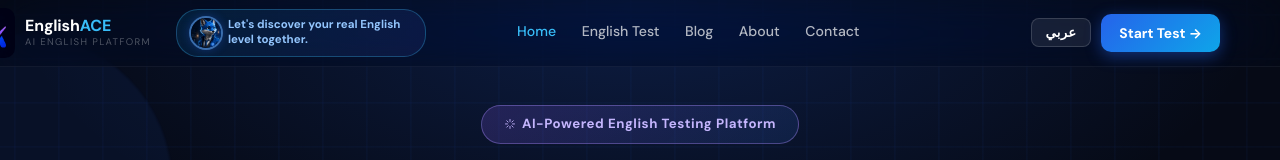
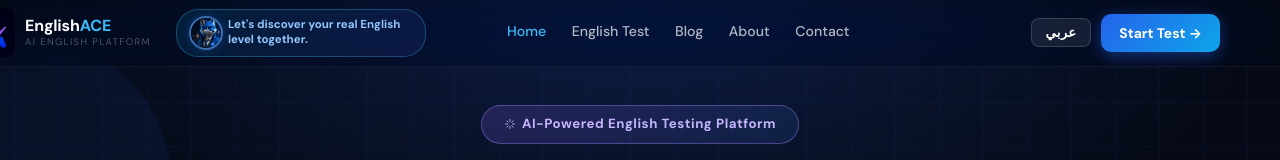
Before and after one commit to mrfar00uk0k-spec/EnglishAce, a React (Vite) app: page / in a window 1280 px wide. Shown: the top 160 px of the page. Built offline with nearby package versions, Linux system fonts and the light colour scheme.

Commit message:
Update Navbar.jsx

```diff
--- a/src/components/Navbar.jsx
+++ b/src/components/Navbar.jsx
@@ -134,7 +134,7 @@ export default function Navbar() {
 )}
             </div>
           {/* Desktop Links */}
-          <div className="nav-desktop" style={{ marginLeft: '50px',display: 'flex', alignItems: 'center', justifyContent: 'center', gap: '1.6rem',marginLeft: '-80px', }}>
+          <div className="nav-desktop" style={{ marginLeft: '50px',display: 'flex', alignItems: 'center', justifyContent: 'center', gap: '1.6rem',marginLeft: '-100px', }}>
             {links.map(l => (
               <a
                 key={l.to}
```
